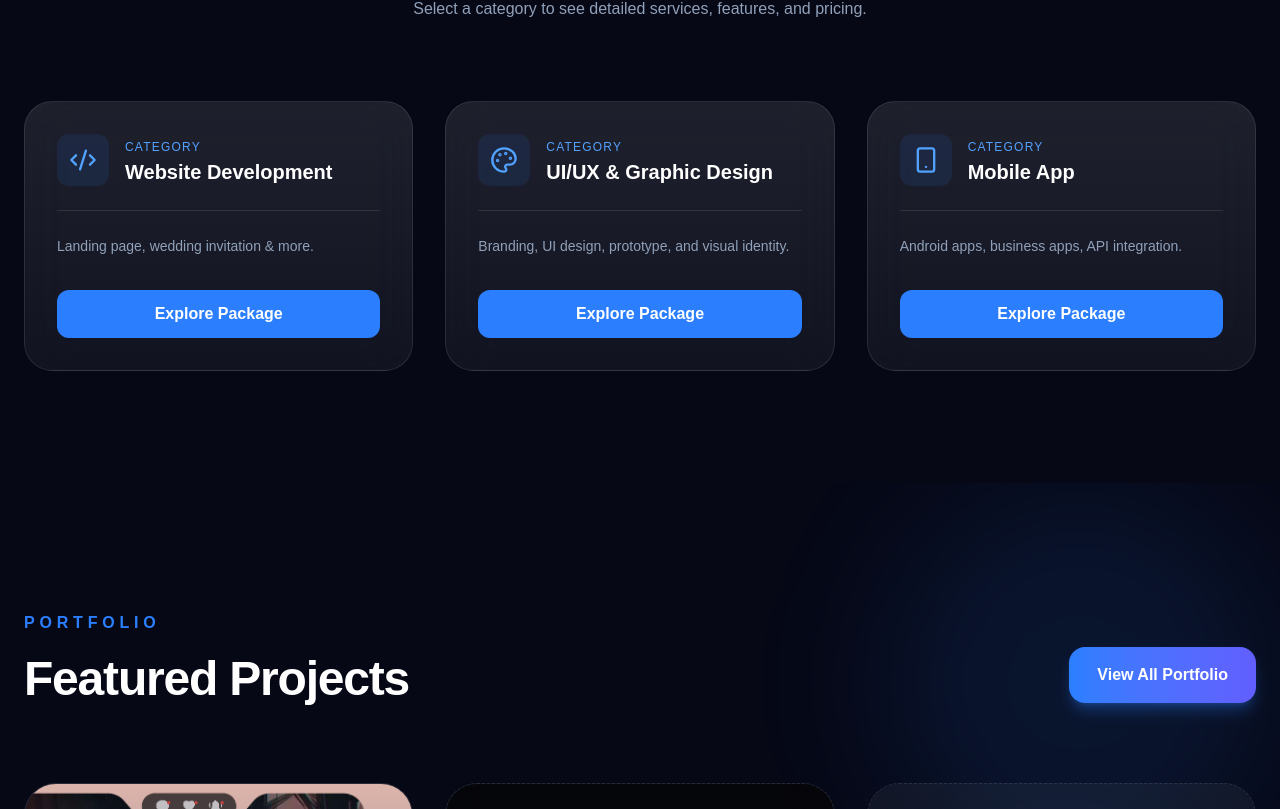
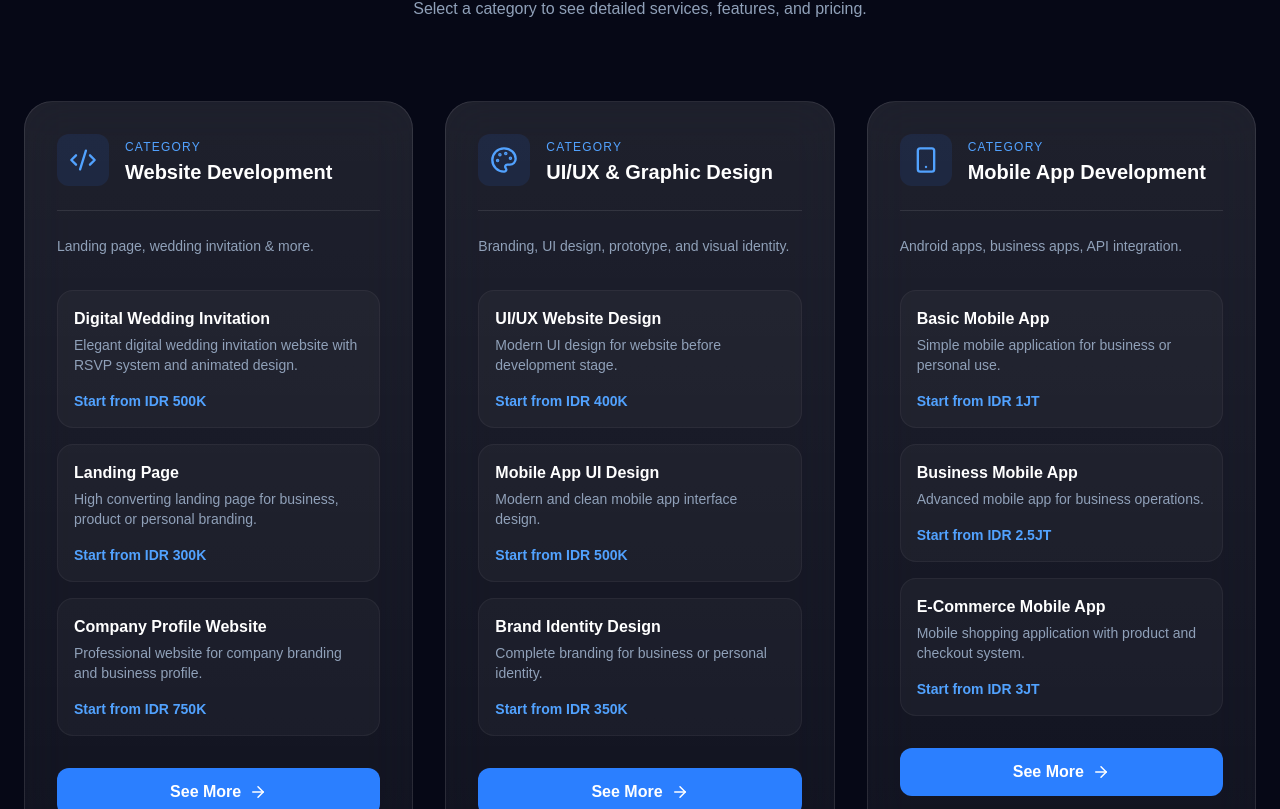
Before and after one commit to fachrezza/nuxspace, a React (Vite) app: page / in a window 1280 px wide. Shown: the part 1031-1840 px from the top of the page. Built offline with nearby package versions, Linux system fonts and the light colour scheme.

Commit message:
adding more catalog

```diff
--- a/src/components/Catalog.jsx
+++ b/src/components/Catalog.jsx
@@ -1,12 +1,35 @@
-import { useState } from "react";
-import { Link, useParams } from "react-router-dom";
+import { Link } from "react-router-dom";
 import catalog from "../data/catalog";
-import { Code2, Palette, Smartphone } from "lucide-react";
+import {
+  Code2,
+  Palette,
+  Smartphone,
+  ArrowRight,
+} from "lucide-react";
+
+const categoryConfig = {
+  website: {
+    icon: Code2,
+    description:
+      "Landing page, wedding invitation & more.",
+  },
+
+  uiux: {
+    icon: Palette,
+    description:
+      "Branding, UI design, prototype, and visual identity.",
+  },
+
+  mobile: {
+    icon: Smartphone,
+    description:
+      "Android apps, business apps, API integration.",
+  },
+};
 
 export default function Catalog() {
   return (
     <section id="catalog" className="py-28 relative">
-
       <div className="max-w-7xl mx-auto px-6">
 
         {/* HEADER */}
@@ -25,45 +48,95 @@ export default function Catalog() {
         </div>
 
         {/* GRID */}
-        <div className="grid md:grid-cols-3 gap-8 mt-20">
+        <div className="grid lg:grid-cols-3 gap-8 mt-20">
 
-          {/* WEBSITE */}
-          <div className="
+          {Object.entries(catalog).map(([key, category]) => {
+            const Icon = categoryConfig[key].icon;
+
+            return (
+              <div
+                key={key}
+                className="
                   group relative p-8 rounded-[28px]
                   bg-gradient-to-b from-white/10 to-white/5
                   border border-white/10
                   backdrop-blur-xl
                   hover:border-blue-500/40
                   hover:-translate-y-2
-            transition
-          ">
+                  transition duration-300
+                "
+              >
 
+                {/* TOP */}
                 <div className="flex items-center gap-4">
                   <div className="p-3 rounded-xl bg-blue-500/10 text-blue-400">
-                <Code2 size={28} />
+                    <Icon size={28} />
                   </div>
 
                   <div>
                     <span className="text-xs text-blue-400 tracking-widest uppercase">
                       Category
                     </span>
+
                     <h3 className="text-xl font-bold">
-                  Website Development
+                      {category.title}
                     </h3>
                   </div>
                 </div>
 
                 <div className="h-px bg-white/10 my-6"></div>
 
+                {/* DESCRIPTION */}
                 <p className="text-slate-400 text-sm leading-relaxed">
-              Landing page, wedding invitation & more.
+                  {categoryConfig[key].description}
                 </p>
 
-            {/* CTA BUTTON */}
+                {/* PACKAGE LIST */}
+                <div className="mt-8 space-y-4">
+
+                  {category.items.slice(0, 3).map((item, index) => (
+                    <div
+                      key={index}
+                      className="
+                        p-4 rounded-2xl
+                        bg-white/[0.03]
+                        border border-white/5
+                        hover:border-blue-500/20
+                        transition
+                      "
+                    >
+
+                      <div className="flex items-start justify-between gap-4">
+
+                        <div>
+                          <h4 className="font-semibold text-white">
+                            {item.name}
+                          </h4>
+
+                          <p className="text-sm text-slate-400 mt-1 line-clamp-2">
+                            {item.description}
+                          </p>
+                        </div>
+
+                      </div>
+
+                      <div className="mt-4 flex items-center justify-between">
+
+                        <span className="text-blue-400 font-semibold text-sm">
+                          {item.price}
+                        </span>
+
+                      </div>
+                    </div>
+                  ))}
+
+                </div>
+
+                {/* BUTTON */}
                 <Link
-              to="/catalog/website"
+                  to={`/catalog/${key}`}
                   className="
-                mt-8 inline-flex items-center justify-center
+                    mt-8 inline-flex items-center justify-center gap-2
                     w-full py-3 rounded-xl
                     bg-blue-500
                     text-white font-semibold
@@ -71,111 +144,16 @@ export default function Catalog() {
                     transition
                   "
                 >
-              Explore Package
+                  See More
+                  <ArrowRight size={18} />
                 </Link>
 
               </div>
+            );
+          })}
 
-          {/* UI/UX */}
-          <div className="
-            group relative p-8 rounded-[28px]
-            bg-gradient-to-b from-white/10 to-white/5
-            border border-white/10
-            backdrop-blur-xl
-            hover:border-blue-500/40
-            hover:-translate-y-2
-            transition
-          ">
-
-            <div className="flex items-center gap-4">
-              <div className="p-3 rounded-xl bg-blue-500/10 text-blue-400">
-                <Palette size={28} />
-              </div>
-
-              <div>
-                <span className="text-xs text-blue-400 tracking-widest uppercase">
-                  Category
-                </span>
-                <h3 className="text-xl font-bold">
-                  UI/UX & Graphic Design
-                </h3>
         </div>
       </div>
-
-            <div className="h-px bg-white/10 my-6"></div>
-
-            <p className="text-slate-400 text-sm leading-relaxed">
-              Branding, UI design, prototype, and visual identity.
-            </p>
-
-            <Link
-              to="/catalog/uiux"
-              className="
-                mt-8 inline-flex items-center justify-center
-                w-full py-3 rounded-xl
-                bg-blue-500
-                text-white font-semibold
-                hover:bg-blue-600
-                transition
-              "
-            >
-              Explore Package
-            </Link>
-
-          </div>
-
-          {/* MOBILE */}
-          <div className="
-            group relative p-8 rounded-[28px]
-            bg-gradient-to-b from-white/10 to-white/5
-            border border-white/10
-            backdrop-blur-xl
-            hover:border-blue-500/40
-            hover:-translate-y-2
-            transition
-          ">
-
-            <div className="flex items-center gap-4">
-              <div className="p-3 rounded-xl bg-blue-500/10 text-blue-400">
-                <Smartphone size={28} />
-              </div>
-
-              <div>
-                <span className="text-xs text-blue-400 tracking-widest uppercase">
-                  Category
-                </span>
-                <h3 className="text-xl font-bold">
-                  Mobile App
-                </h3>
-              </div>
-            </div>
-
-            <div className="h-px bg-white/10 my-6"></div>
-
-            <p className="text-slate-400 text-sm leading-relaxed">
-              Android apps, business apps, API integration.
-            </p>
-
-            <Link
-              to="/catalog/mobile"
-              className="
-                mt-8 inline-flex items-center justify-center
-                w-full py-3 rounded-xl
-                bg-blue-500
-                text-white font-semibold
-                hover:bg-blue-600
-                transition
-              "
-            >
-              Explore Package
-            </Link>
-
-          </div>
-
-        </div>
-
-      </div>
-
     </section>
   );
 }
--- a/src/data/catalog.js
+++ b/src/data/catalog.js
@@ -1,125 +1,341 @@
 const catalog = {
   website: {
     title: "Website Development",
+
     items: [
       {
         name: "Digital Wedding Invitation",
         description:
           "Elegant digital wedding invitation website with RSVP system and animated design.",
+
         includes: [
           "Custom design sesuai tema",
-          "RSVP form (konfirmasi tamu)",
+          "RSVP form",
           "Mobile responsive",
           "WhatsApp integration",
-          "Basic animation UI"
+          "Basic animation UI",
         ],
-        price: "Start from IDR 500K"
+
+        price: "Start from IDR 500K",
       },
+
       {
         name: "Landing Page",
         description:
           "High converting landing page for business, product or personal branding.",
+
         includes: [
           "Modern UI design",
           "SEO friendly structure",
           "Fast loading performance",
           "CTA optimization",
-          "Mobile responsive"
+          "Mobile responsive",
         ],
-        price: "Start from IDR 300K"
+
+        price: "Start from IDR 300K",
       },
+
       {
         name: "Company Profile Website",
         description:
           "Professional website for company branding and business profile.",
+
         includes: [
           "About company section",
           "Service showcase",
           "Contact form",
           "Google Maps integration",
-          "Admin friendly structure"
+          "Admin friendly structure",
         ],
-        price: "Start from IDR 750K"
+
+        price: "Start from IDR 750K",
       },
+
       {
-        name: "Web Accounting / Dashboard",
+        name: "Portfolio Website",
         description:
-          "System dashboard for accounting, finance or internal business management.",
+          "Modern portfolio website for developers, designers, photographers, or personal branding.",
+
         includes: [
-          "Login system",
-          "Data dashboard",
-          "CRUD system",
+          "Responsive design",
+          "Project showcase",
+          "Smooth animation",
+          "Contact integration",
+          "SEO friendly",
+        ],
+
+        price: "Start from IDR 350K",
+      },
+
+      {
+        name: "Restaurant / Cafe Website",
+        description:
+          "Website for restaurants and cafes with menu showcase and ordering integration.",
+
+        includes: [
+          "Digital menu",
+          "WhatsApp order",
+          "Gallery section",
+          "Reservation section",
+          "Mobile responsive",
+        ],
+
+        price: "Start from IDR 650K",
+      },
+
+      {
+        name: "Online Store / E-Commerce",
+        description:
+          "Modern e-commerce website for selling products online.",
+
+        includes: [
+          "Shopping cart",
+          "Checkout system",
+          "Product management",
+          "Payment gateway integration",
+          "Admin dashboard",
+        ],
+
+        price: "Start from IDR 1.5JT",
+      },
+
+      {
+        name: "Web Dashboard / Admin System",
+        description:
+          "Dashboard system for finance, analytics, inventory, or business management.",
+
+        includes: [
+          "Authentication system",
+          "CRUD features",
           "Chart analytics",
-          "Role management (basic)"
+          "Role management",
+          "Responsive dashboard UI",
         ],
-        price: "Start from IDR 1.5JT"
-      }
-    ]
+
+        price: "Start from IDR 2JT",
+      },
+
+      {
+        name: "School / Organization Website",
+        description:
+          "Professional website for schools, campuses, and organizations.",
+
+        includes: [
+          "News management",
+          "Gallery section",
+          "Contact page",
+          "Responsive layout",
+          "Admin panel",
+        ],
+
+        price: "Start from IDR 900K",
+      },
+    ],
   },
 
   uiux: {
     title: "UI/UX & Graphic Design",
+
     items: [
       {
         name: "UI/UX Website Design",
         description:
           "Modern UI design for website before development stage.",
+
         includes: [
           "Wireframe design",
           "High fidelity UI",
           "Prototype (Figma)",
           "Design system",
-          "User flow planning"
+          "User flow planning",
         ],
-        price: "Start from IDR 400K"
+
+        price: "Start from IDR 400K",
       },
+
+      {
+        name: "Mobile App UI Design",
+        description:
+          "Modern and clean mobile app interface design.",
+
+        includes: [
+          "Mobile-first design",
+          "Interactive prototype",
+          "Design system",
+          "User flow",
+          "Figma source file",
+        ],
+
+        price: "Start from IDR 500K",
+      },
+
       {
         name: "Brand Identity Design",
         description:
           "Complete branding for business or personal identity.",
+
         includes: [
           "Logo design",
           "Color palette",
           "Typography system",
           "Brand guideline",
-          "Social media kit"
+          "Social media kit",
         ],
-        price: "Start from IDR 350K"
-      }
-    ]
+
+        price: "Start from IDR 350K",
+      },
+
+      {
+        name: "Social Media Design",
+        description:
+          "Creative social media content for Instagram, Facebook, and marketing campaigns.",
+
+        includes: [
+          "Feed design",
+          "Story template",
+          "Editable source file",
+          "Modern style",
+          "Custom branding",
+        ],
+
+        price: "Start from IDR 150K",
+      },
+
+      {
+        name: "Poster & Banner Design",
+        description:
+          "Professional poster and banner design for events or promotions.",
+
+        includes: [
+          "Custom layout",
+          "Print ready file",
+          "High resolution",
+          "Modern typography",
+          "Revisions included",
+        ],
+
+        price: "Start from IDR 100K",
+      },
+
+      {
+        name: "Presentation / Pitch Deck Design",
+        description:
+          "Professional presentation slide for business, startup, or company profile.",
+
+        includes: [
+          "Modern slide design",
+          "Infographic elements",
+          "Custom icons",
+          "Editable PPT/Figma",
+          "Brand consistency",
+        ],
+
+        price: "Start from IDR 300K",
+      },
+    ],
   },
 
   mobile: {
     title: "Mobile App Development",
+
     items: [
       {
         name: "Basic Mobile App",
         description:
           "Simple mobile application for business or personal use.",
+
         includes: [
           "UI design mobile first",
           "API integration",
           "Login system",
           "Basic navigation",
-          "Android build"
+          "Android build",
         ],
-        price: "Start from IDR 1JT"
+
+        price: "Start from IDR 1JT",
       },
+
       {
         name: "Business Mobile App",
         description:
           "Advanced mobile app for business operations.",
+
         includes: [
           "Dashboard mobile",
           "User management",
           "API backend integration",
           "Push notification",
-          "Admin panel"
+          "Admin panel",
         ],
-        price: "Start from IDR 2.5JT"
-      }
-    ]
-  }
+
+        price: "Start from IDR 2.5JT",
+      },
+
+      {
+        name: "E-Commerce Mobile App",
+        description:
+          "Mobile shopping application with product and checkout system.",
+
+        includes: [
+          "Product catalog",
+          "Shopping cart",
+          "Payment integration",
+          "Authentication",
+          "Order management",
+        ],
+
+        price: "Start from IDR 3JT",
+      },
+
+      {
+        name: "Booking / Reservation App",
+        description:
+          "Application for booking services, hotels, appointments, or reservations.",
+
+        includes: [
+          "Booking system",
+          "Calendar integration",
+          "Push notification",
+          "User dashboard",
+          "Admin management",
+        ],
+
+        price: "Start from IDR 2JT",
+      },
+
+      {
+        name: "Company Internal App",
+        description:
+          "Internal mobile system for company operations and employee management.",
+
+        includes: [
+          "Employee dashboard",
+          "Attendance system",
+          "Task management",
+          "API integration",
+          "Secure login system",
+        ],
+
+        price: "Start from IDR 4JT",
+      },
+
+      {
+        name: "Custom Mobile App",
+        description:
+          "Custom mobile application tailored to your business needs.",
+
+        includes: [
+          "Custom feature request",
+          "Scalable architecture",
+          "API integration",
+          "Modern UI/UX",
+          "Consultation support",
+        ],
+
+        price: "Custom Pricing",
+      },
+    ],
+  },
 };
 
 export default catalog;
```
Also changed, not shown: src/components/PortfolioModal.jsx (+4 -4 lines). Lines whose indentation alone changed are shown as unchanged.
